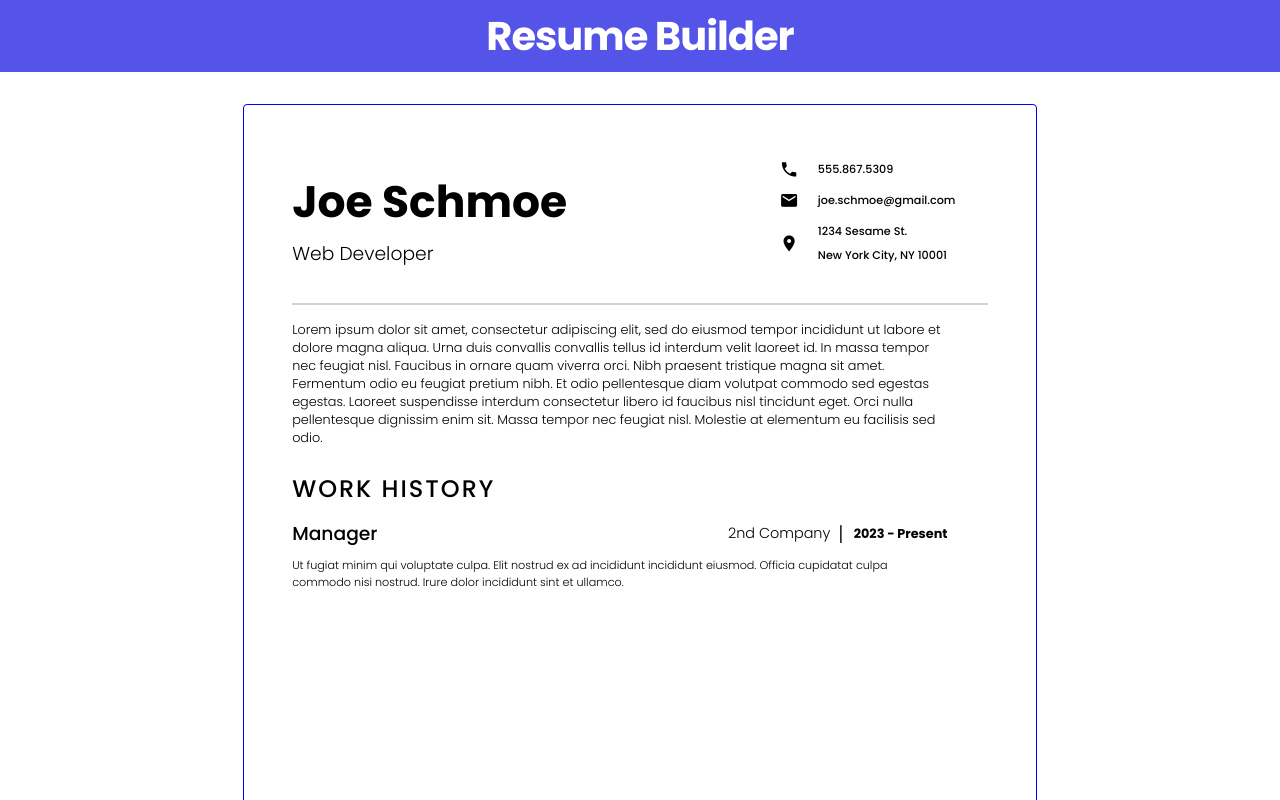
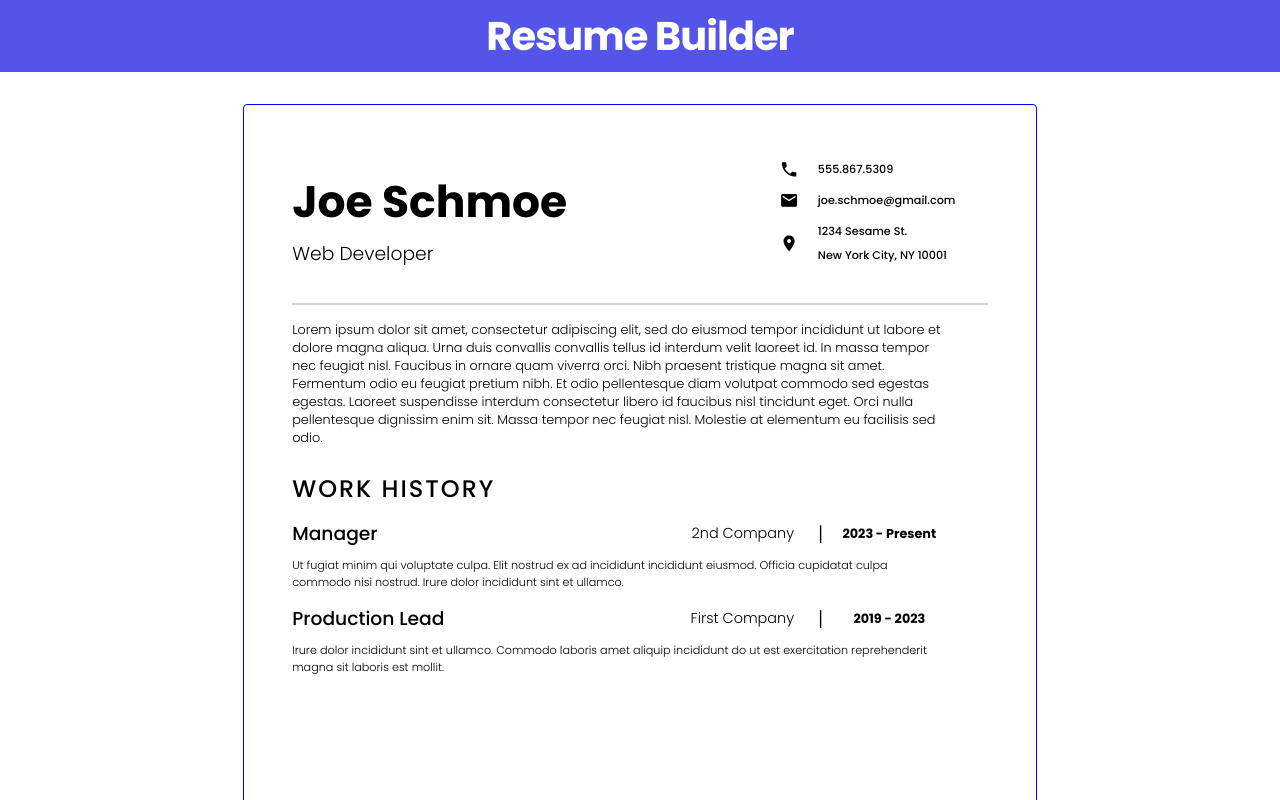
Before and after one commit to MatthewKissinger/cv-project, a React (Vite) app: page / in a window 1280 px wide. Shown: the top 800 px of the page. Built offline with nearby package versions, Linux system fonts and the light colour scheme.

Commit message:
WorkHistory.jsx rendering via map function

```diff
--- a/src/App.jsx
+++ b/src/App.jsx
@@ -5,7 +5,7 @@ import About from './components/About'
 import WorkHistory from './components/WorkHistory'
 import './styles/app.css'
 
-// complete new handleChange function for WorkHistory inputs
+// map through the workHistory array in state to create multiple workHistory objects if present in the array
 // add buttons to add new workHistory or delete workHistory array items
 
 class App extends React.Component {
@@ -52,7 +52,7 @@ class App extends React.Component {
         },
         {
           id: '1',
-          title: 'Production Lead',
+          jobTitle: 'Production Lead',
           company: 'First Company',
           dateRange: '2019 - 2023',
           details: 'Irure dolor incididunt sint et ullamco. Commodo laboris amet aliquip incididunt do ut est exercitation reprehenderit magna sit laboris est mollit.',
@@ -62,6 +62,7 @@ class App extends React.Component {
     }
 
     this.handleChange = this.handleChange.bind(this);
+    this.handleWorkChange = this.handleWorkChange.bind(this);
     this.toggleEdit = this.toggleEdit.bind(this);
     this.toggleSubmit = this.toggleSubmit.bind(this);
   }
@@ -77,6 +78,26 @@ class App extends React.Component {
         text: value
       }
     })
+  }
+
+  handleWorkChange(e) {
+    const { value } = e.target;
+    const name = e.target.dataset.name;
+    const { workHistory } = this.state;
+
+    const newWorkHistory = workHistory.map(item => {
+      if (item.id === e.target.id) {
+        return {...item, [name]: value}
+      } else {
+        return item;
+      }
+    })
+
+    this.setState({
+      ...this.state,
+      workHistory : newWorkHistory
+    })
+
   }
 
   toggleEdit(e) {
@@ -144,6 +165,19 @@ class App extends React.Component {
 
     const { name, title, phone, email, addressStreet, addressCity, about, workHistory } = this.state;
 
+    // mapping over the workHistory array
+    const workHistoryCards = this.state.workHistory.map(item => {
+      return (
+        <WorkHistory
+          key={item.id}
+          {...item}
+          handleWorkChange={this.handleWorkChange}
+          toggleEdit={this.toggleEdit}
+          toggleSubmit={this.toggleSubmit}
+        />
+      )
+    })
+
     return (
       <div className="App">
         <Header />
@@ -167,12 +201,7 @@ class App extends React.Component {
           />
           <h2 className='workHistory'>WORK HISTORY</h2>
           <div className='workHistory--list'>
-            <WorkHistory
-              workHistory={workHistory}
-              handleChange={this.handleChange}
-              toggleEdit={this.toggleEdit}
-              toggleSubmit={this.toggleSubmit}
-            />
+            {workHistoryCards}
           </div>
         </div>
       </div>
--- a/src/components/GeneralInfo.jsx
+++ b/src/components/GeneralInfo.jsx
@@ -1,7 +1,5 @@
 import React from 'react';
 import '../styles/generalInfo.css'
-
-// make the conditional rendering happen in a single function passing those parameters?
 
 class GeneralInfo extends React.Component {
 
--- a/src/components/WorkHistory.jsx
+++ b/src/components/WorkHistory.jsx
@@ -6,11 +6,12 @@ import '../styles/workHistory.css'
 class WorkHistory extends React.Component {
 
     render() {
-        const { workHistory, handleChange, toggleEdit, toggleSubmit} = this.props;
+
+        const { id, jobTitle, company, dateRange, details, editMode, handleWorkChange, toggleEdit, toggleSubmit} = this.props;
 
         return (
             <div>
-                {workHistory[0].editMode
+                {editMode
                 ?   <div className='workHistory--inputs'>
                         <div className='input--container'>
                             <label htmlFor='jobTitle'>
@@ -18,10 +19,9 @@ class WorkHistory extends React.Component {
                             </label>
                             <input
                                 data-name='jobTitle'
-                                id={workHistory[0].id}
-                                // make a separate handleChange function for workHistory
-                                onChange={handleChange}
-                                value={workHistory[0].jobTitle}
+                                id={id}
+                                onChange={handleWorkChange}
+                                value={jobTitle}
                             >
                             </input>
                         </div>
@@ -31,10 +31,9 @@ class WorkHistory extends React.Component {
                             </label>
                             <input
                                 data-name='company'
-                                id={workHistory[0].id}
-                                // make a separate handleChange function for workHistory
-                                onChange={handleChange}
-                                value={workHistory[0].company}
+                                id={id}
+                                onChange={handleWorkChange}
+                                value={company}
                             >
                             </input>
                         </div>
@@ -44,10 +43,9 @@ class WorkHistory extends React.Component {
                             </label>
                             <input
                                 data-name='dateRange'
-                                id={workHistory[0].id}
-                                // make a separate handleChange function for workHistory
-                                onChange={handleChange}
-                                value={workHistory[0].dateRange}
+                                id={id}
+                                onChange={handleWorkChange}
+                                value={dateRange}
                             >
                             </input>
                         </div>
@@ -57,14 +55,14 @@ class WorkHistory extends React.Component {
                             </label>
                             <textarea
                                 data-name='details'
-                                id={workHistory[0].id}
-                                onChange={handleChange}
-                                value={workHistory[0].details}
+                                id={id}
+                                onChange={handleWorkChange}
+                                value={details}
                             />
                         </div>
                         <span
                             data-name='workHistory'
-                            id={workHistory[0].id}
+                            id={id}
                             className='material-icons submit--btn submit--workHistory'
                             onClick={toggleSubmit}>
                             done
@@ -73,36 +71,35 @@ class WorkHistory extends React.Component {
                 :   <div className='workHistory--container info'>
                         <div className='workHistory--title'>
                             <h3>
-                                {workHistory[0].jobTitle}
+                                {jobTitle}
                             </h3>
                         </div>
                         <div className='workHistory--company'>
                             <h4>
-                                {workHistory[0].company}
+                                {company}
                             </h4>
                             <span className='verticalBreak'>|</span>
                         </div>
                         <div className='workHistory--dateRange'>
                             <h4>
-                                {workHistory[0].dateRange}
+                                {dateRange}
                             </h4>
                         </div>
                         <span
                             className='material-icons workHistory--edit--btn'
                             onClick={toggleEdit}
-                            id={workHistory[0].id}
+                            id={id}
                             data-name='workHistory'>
                             mode_edit
                         </span>
                         <div className='workHistory--details'>
                             <p>
-                                {workHistory[0].details}
+                                {details}
                             </p>
                         </div>
                     </div>
                 }
             </div>
-
         )
     }
 }
--- a/src/styles/workHistory.css
+++ b/src/styles/workHistory.css
@@ -2,7 +2,7 @@
     /* border: 1px solid red; */
     margin-top: .8rem;
     display: grid;
-    grid-template-columns: 1fr 3.25fr .75fr .1fr;
+    grid-template-columns: 1.5fr 3fr 1fr .1fr;
     justify-items: start;
     gap: .5rem;
 }
@@ -16,6 +16,10 @@
     align-self: center;
     font-weight: 700;
     font-size: .8rem;
+}
+
+.workHistory--dateRange {
+    justify-self: center;
 }
 
 .workHistory--company {
@@ -33,7 +37,7 @@
 .verticalBreak {
     font-weight: 300;
     font-size: 1.25rem;
-    margin-left: .5rem;
+    margin-left: 1.5rem;
 }
 
 .workHistory--details {
```
